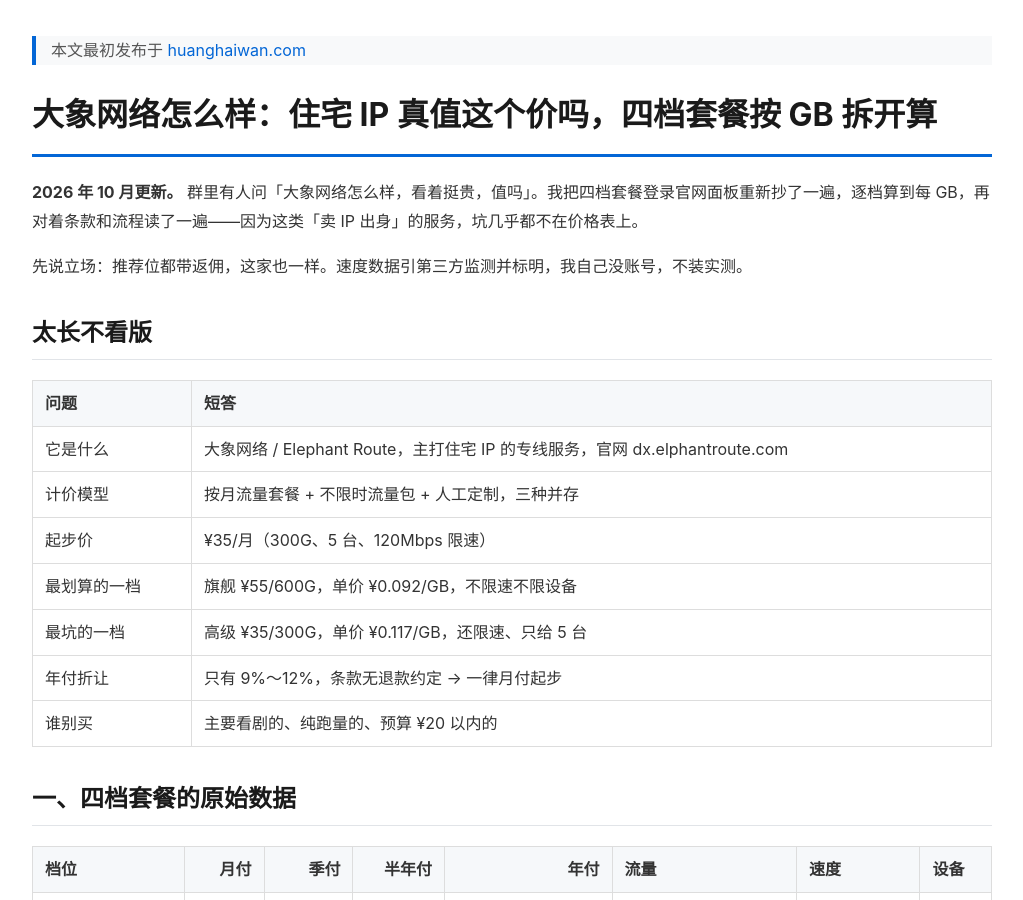
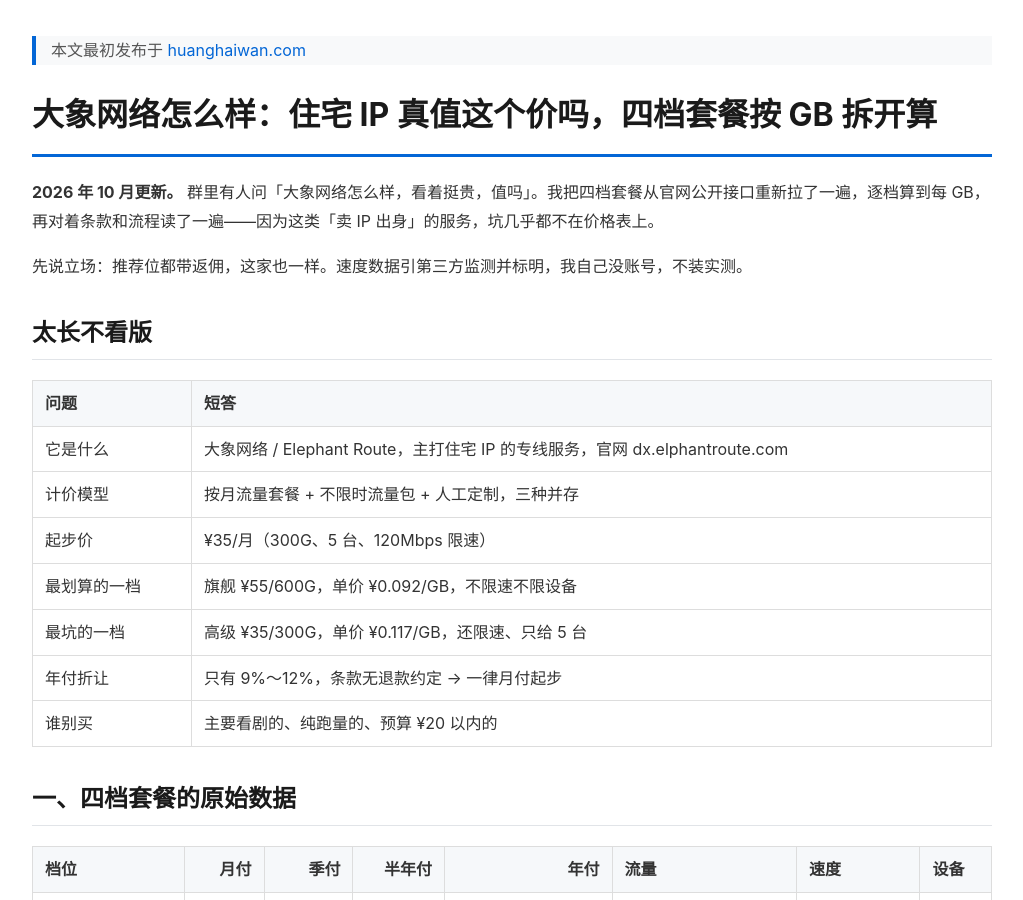
Before and after one commit to yezuofan/free-internet-guide, a Jekyll site: the page built from getting-started/elephant-route-review-2026.md, in a window 1280 px wide and 900 px high. Shown: the whole window, without its empty margins (128-1151 px from the left). Built offline with Jekyll 4.4.1, drawn with Linux system fonts in a browser that asks for light colours; our own code applies the rules of GitHub Pages for plain Markdown files.

Commit message:
fix(facts): 大象网络镜像同步抹掉「登录官网面板」表述（无账号+实为公开接口拉取）

```diff
--- a/getting-started/elephant-route-review-2026.md
+++ b/getting-started/elephant-route-review-2026.md
@@ -2,7 +2,7 @@
 
 # 大象网络怎么样：住宅 IP 真值这个价吗，四档套餐按 GB 拆开算
 
-**2026 年 10 月更新。** 群里有人问「大象网络怎么样，看着挺贵，值吗」。我把四档套餐登录官网面板重新抄了一遍，逐档算到每 GB，再对着条款和流程读了一遍——因为这类「卖 IP 出身」的服务，坑几乎都不在价格表上。
+**2026 年 10 月更新。** 群里有人问「大象网络怎么样，看着挺贵，值吗」。我把四档套餐从官网公开接口重新拉了一遍，逐档算到每 GB，再对着条款和流程读了一遍——因为这类「卖 IP 出身」的服务，坑几乎都不在价格表上。
 
 先说立场：推荐位都带返佣，这家也一样。速度数据引第三方监测并标明，我自己没账号，不装实测。
 
```
